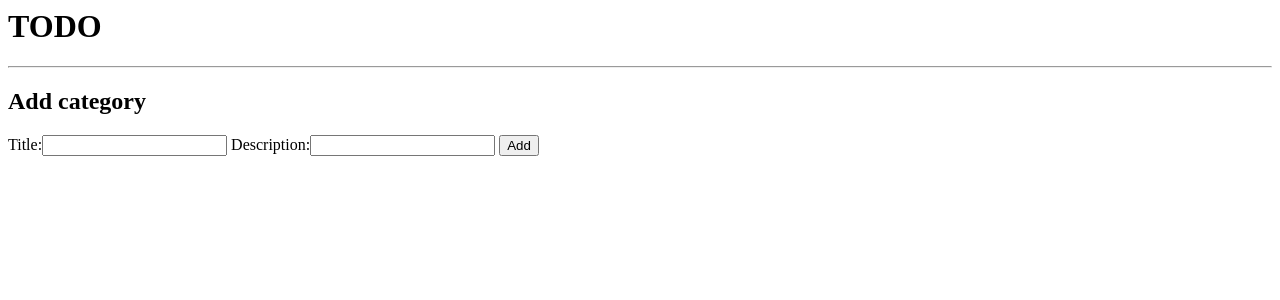
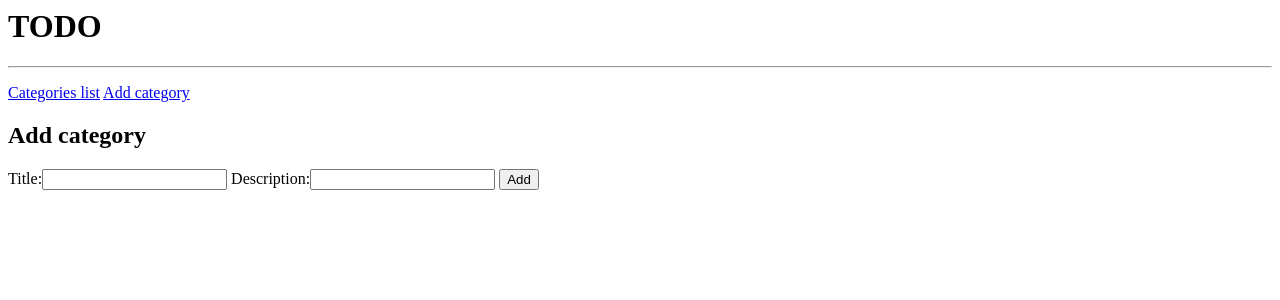
Before and after one commit to zurfyx/udlchan, a Django app: a page that uses udlchan/templates/posts/base.html in a window 1280 px wide. Shown: the top 300 px of the page. Run offline with Django 3.2, Linux system fonts and the light colour scheme.

Commit message:
added categories links to html

```diff
--- a/udlchan/templates/posts/base.html
+++ b/udlchan/templates/posts/base.html
@@ -1,6 +1,10 @@
 {% extends "base.html" %}
 
 {% block content %}
-    {% block posts_content %}
-    {% endblock %}
+<p>
+    <a href="{% url "posts:categories" %}">Categories list</a>
+    <a href="{% url "posts:categories_add" %}">Add category</a>
+</p>
+{% block posts_content %}
 {% endblock %}
+{% endblock %}
```
